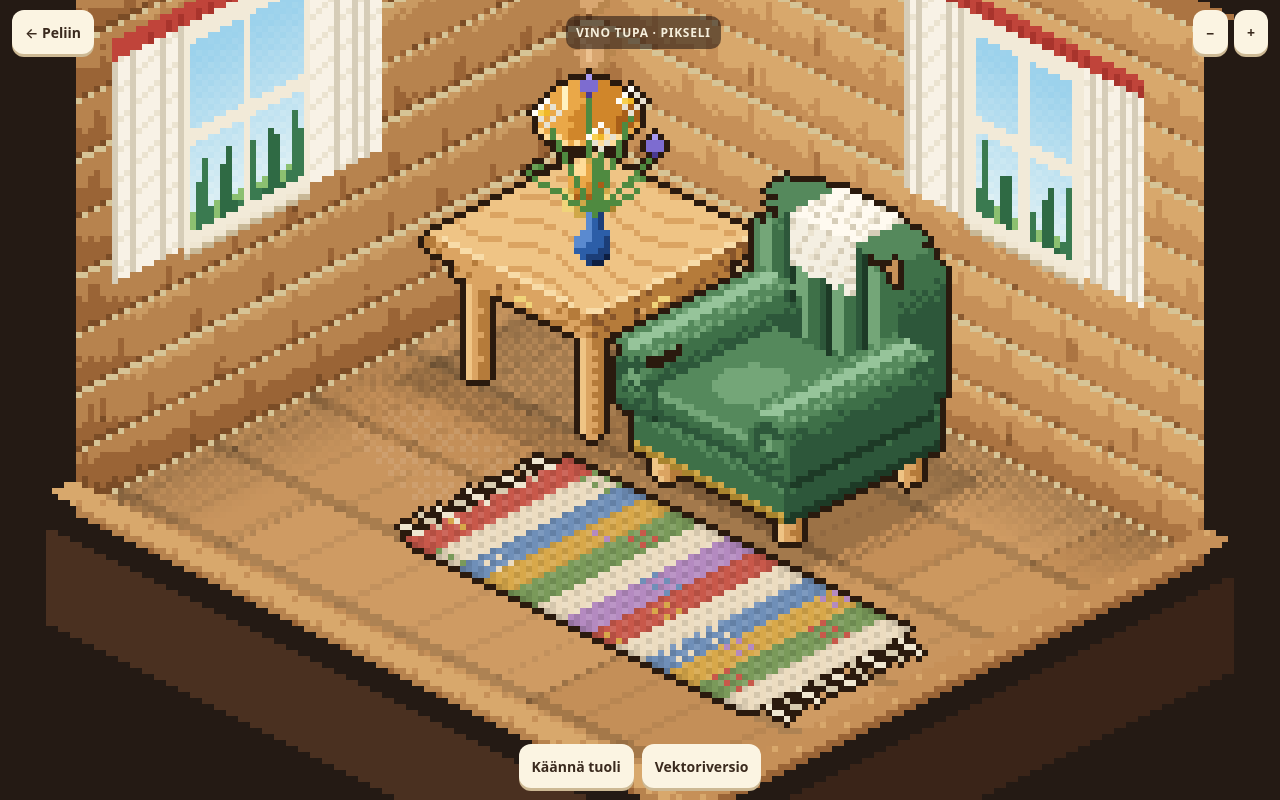
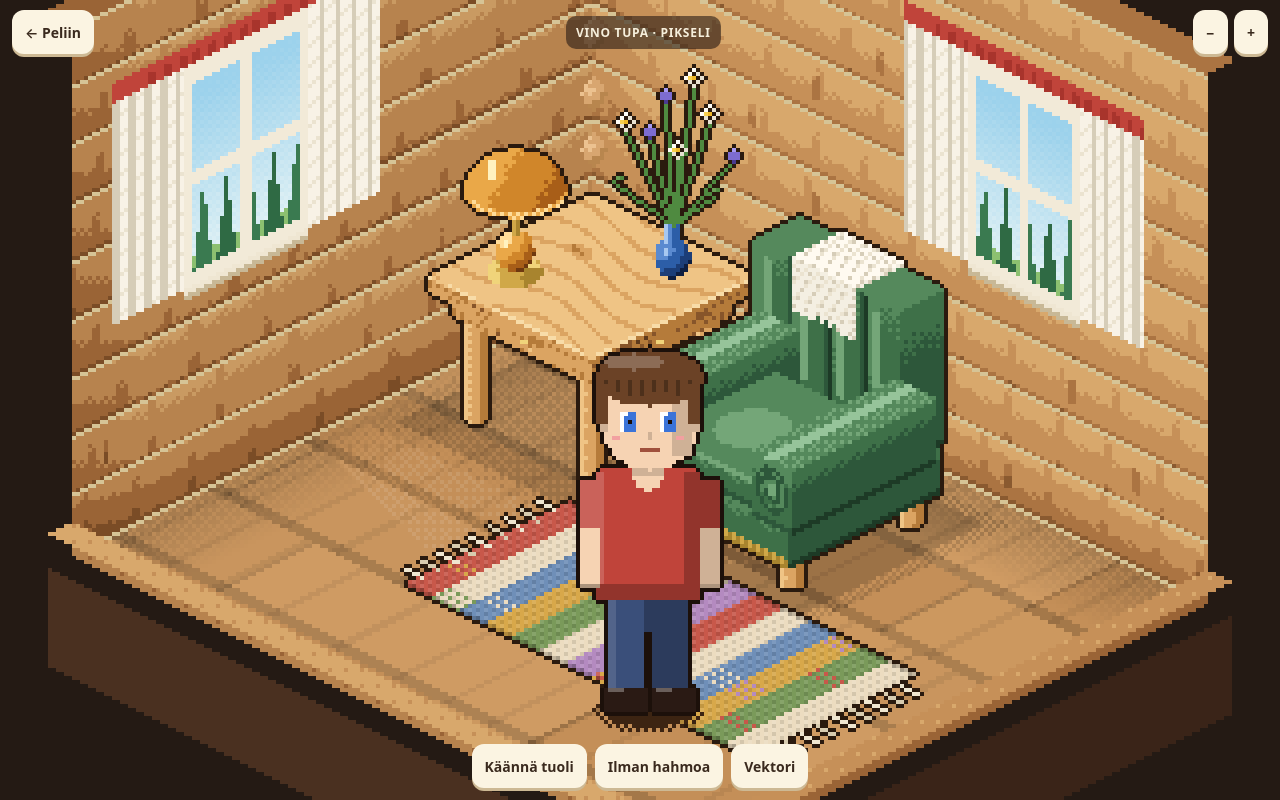
Before and after one commit to onkojewellery-arch/mokki, a plain HTML site: page kokeilu-tupa-pikseli.html in a window 1280 px wide. Drawn offline with Linux system fonts and the light colour scheme.

Commit message:
Vinon tuvan pikselikokeilu: pelin oma hahmo, kävely ja tarkempi mittakaava
Co-Authored-By: Claude Opus 5.5 <noreply@anthropic.com>

```diff
--- a/kokeilu-tupa-pikseli.html
+++ b/kokeilu-tupa-pikseli.html
@@ -10,26 +10,26 @@ canvas{position:fixed;inset:0;width:100%;height:100%;display:block;image-renderi
 .bar{position:fixed;left:0;right:0;display:flex;gap:8px;justify-content:space-between;align-items:center;padding:0 max(12px,env(safe-area-inset-right)) 0 max(12px,env(safe-area-inset-left));pointer-events:none}
 .top{top:calc(env(safe-area-inset-top) + 10px)}
 .bottom{bottom:calc(env(safe-area-inset-bottom) + 12px);justify-content:center}
-button{pointer-events:auto;font:inherit;font-size:14px;font-weight:600;color:#3a2a1e;background:#fbf4e2;border:0;border-radius:12px;padding:10px 13px;box-shadow:0 3px 0 #cdb994;min-height:44px}
+button{pointer-events:auto;white-space:nowrap;font:inherit;font-size:14px;font-weight:600;color:#3a2a1e;background:#fbf4e2;border:0;border-radius:12px;padding:10px 13px;box-shadow:0 3px 0 #cdb994;min-height:44px}
 .title{color:#f6efdc;font-size:12px;font-weight:700;letter-spacing:.06em;background:rgba(40,28,20,.6);padding:8px 10px;border-radius:10px}
 </style>
 </head>
 <body>
 <canvas id="c"></canvas>
 <div class="bar top"><button id="back">← Peliin</button><span class="title">VINO TUPA · PIKSELI</span><span style="display:flex;gap:6px"><button id="zo">−</button><button id="zi">+</button></span></div>
-<div class="bar bottom"><button id="kaanna">Käännä tuoli</button><button id="vekt">Vektoriversio</button></div>
+<div class="bar bottom"><button id="kaanna">Käännä tuoli</button><button id="hahmo">Ilman hahmoa</button><button id="vekt">Vektori</button></div>
 <script>
 /* ===================================================================
-   MÖKKI – vino tupa, pikselikokeilu (v0.74)
+   MÖKKI – vino tupa, pikselikokeilu (v0.75: hahmo ja tarkempi mittakaava)
    Vain kuvakulma muuttuu: grafiikka on alkuperäisen pelin kaltaista pikseligrafiikkaa.
    Kaikki piirretään pikselipuskureihin ilman reunanpehmennystä: monikulmiot rivi kerrallaan,
    pinnat pikselikohtaisilla materiaalivarjostimilla (rasterointi Bayer 4×4), ja jokainen esine
    saa yhden pikselin tumman ääriviivan vain ulkoreunaansa kuten pelissä (outlined).
    Taidepikselit skaalataan näytölle kokonaislukukertoimella.
    =================================================================== */
-const TW=32,TH=16,ZH=36;          /* ruutu 64 × 32 taidepikseliä, korkeusyksikkö 36 px (sama tarkkuus kuin tuvan HD-grafiikassa) */
+const TW=48,TH=24,ZH=54;          /* v0.75: ruutu 96 × 48 taidepikseliä, korkeusyksikkö 54 px: pelin tuvan HD-hahmo (48 × 100) sopii mittakaavaan sellaisenaan */
 const RW=3.2,RD=2.7,WALL_H=2.45;  /* kompakti huone */
-const AW=268,AH=250,OX=AW/2-((RW-RD)*TW)/2,OY=WALL_H*ZH+18;  /* taidekankaan koko ja origo */
+const AW=Math.ceil((RW+RD)*TW+40),AH=Math.ceil(WALL_H*ZH+(RW+RD)*TH+70),OX=AW/2-((RW-RD)*TW)/2,OY=WALL_H*ZH+22;  /* taidekankaan koko ja origo */
 const OUTLINE=[42,26,14];
 const cv=document.getElementById('c'),ctx=cv.getContext('2d');
 let K=3,panX=0,panY=0;
@@ -115,7 +115,7 @@ function drawDomePx(B,s,o,ox,oy){const [lx,ly]=rotP(s.x,s.y,o.fw,o.fd,o.r);const
   for(let y=Math.floor(c[1]-hh-1);y<=Math.ceil(c[1]+ry);y++)for(let x=Math.floor(c[0]-rx);x<=Math.ceil(c[0]+rx);x++){const nx=(x+.5-c[0])/rx;if(Math.abs(nx)>1)continue;const top=c[1]-Math.sqrt(1-nx*nx)*hh,bot=c[1]+Math.sqrt(1-nx*nx)*ry,yy=y+.5;if(yy<top||yy>bot)continue;
     const ny=(yy-c[1])/hh;let t=.42-nx*.22-ny*.1;if(yy>c[1]+Math.sqrt(1-nx*nx)*ry-1.5)t=.7;if(Math.abs(nx+.45)<.08&&ny<-.25&&ny>-.8)t=.95;setp(B,x-ox,y-oy,ramp(R,t,x,y));}}
 function drawFlowersPx(B,s,o,ox,oy){const [lx,ly]=rotP(s.x,s.y,o.fw,o.fd,o.r);const b=P(lx,ly,s.z);const bx=b[0]-ox,by=b[1]-oy;const G=C('#4f8a40'),Gl=C('#6aa055');
-  const F=[[-8,-17,'w'],[-1,-22,'b'],[6,-19,'w'],[10,-12,'b'],[1,-13,'w'],[-10,-8,'l'],[7,-6,'l']];
+  const F=[[-12,-26,'w'],[-2,-33,'b'],[9,-28,'w'],[15,-18,'b'],[1,-19,'w'],[-14,-12,'l'],[10,-9,'l'],[-6,-24,'b'],[5,-37,'w']];
   for(const [dx,dy] of F)line(B,bx,by,bx+dx,by+dy+2,G);
   for(const [dx,dy,k] of F){const X=bx+dx,Y=by+dy;if(k==='w'){for(const [a,c2] of [[-2,0],[2,0],[0,-2],[0,2],[-1,-1],[1,-1],[-1,1],[1,1]])setp(B,X+a,Y+c2,C(a+c2<0?'#fffdf6':'#e8e2d2'));setp(B,X,Y,C('#f0b828'));setp(B,X-1,Y,C('#f8d050'));}
     else if(k==='b'){for(const [a,c2] of [[0,-1],[-1,0],[0,0],[1,0],[-1,1],[0,1],[1,1]])setp(B,X+a,Y+c2,C(c2<0?'#a89af0':'#7d6cd0'));setp(B,X,Y+2,C('#4a3a90'));}
@@ -131,10 +131,10 @@ const leg=(x,y,h)=>({t:'cyl',x,y,z:0,r:.045,h,pal:PALW.slice(1,5)});
 const DEFS={
   nojatuoli:{fw:1,fd:1,h:1.08,parts:()=>[leg(.18,.2,.16),leg(.82,.2,.16),leg(.18,.82,.16),leg(.82,.82,.16),
     {t:'box',x:.1,y:.12,z:.14,w:.8,d:.8,h:.22,mat:M_velvet({braid:1})},
-    {t:'box',x:.12,y:.08,z:.34,w:.76,d:.24,h:.72,mat:M_velvet({channels:1}),cut:(u,v,f)=>f==='top'?((u<.1||u>.9)&&(v<.25||v>.75)):(v>.94&&(u<.2||u>.8))||(v>.86&&(u<.08||u>.92))},
+    {t:'box',x:.12,y:.08,z:.34,w:.76,d:.24,h:.72,mat:M_velvet({channels:1})},
     {t:'box',x:.22,y:.3,z:.34,w:.56,d:.62,h:.14,mat:M_velvet({cushion:1})},
-    {t:'box',x:.04,y:.2,z:.34,w:.21,d:.76,h:.3,mat:M_velvet({scroll:1}),cut:(u,v,f)=>f!=='top'&&v>.82&&(u<.18||u>.82)},
-    {t:'box',x:.75,y:.2,z:.34,w:.21,d:.76,h:.3,mat:M_velvet({scroll:1}),cut:(u,v,f)=>f!=='top'&&v>.82&&(u<.18||u>.82)},
+    {t:'box',x:.04,y:.2,z:.34,w:.21,d:.76,h:.3,mat:M_velvet({scroll:1})},
+    {t:'box',x:.75,y:.2,z:.34,w:.21,d:.76,h:.3,mat:M_velvet({scroll:1})},
     {t:'box',x:.34,y:.08,z:1.06,w:.32,d:.26,h:.025,mat:M_lace()},
     {t:'box',x:.34,y:.32,z:.84,w:.32,d:.025,h:.24,mat:M_lace()}]},
   sivupoyta:{fw:1,fd:1,h:.66,top:.66,parts:()=>[leg(.2,.2,.58),leg(.8,.2,.58),leg(.2,.8,.58),leg(.8,.8,.58),
@@ -203,27 +203,66 @@ function renderRoom(objs){const B=Buf(AW,AH);
   fillPoly(B,[P(RW+.13,RD+.13,0),P(RW+.13,0,0),P(RW+.13,0,-.45),P(RW+.13,RD+.13,-.45)],()=>C('#3a2418'));
   return B;}
 
-/* ---------- koostaminen ---------- */
-const ST={objs:[{t:'sivupoyta',x:.12,y:.12,r:0,deco:[{t:'lamppu',ox:.34,oy:.36},{t:'maljakko',ox:.67,oy:.66}]},{t:'nojatuoli',x:1.18,y:.14,r:0},{t:'matto',x:.9,y:1.05,r:0}]};
+/* ---------- koostaminen (v0.75): tausta ja esineet välimuistiin, hahmo piirretään joka ruutuun ---------- */
+const ST={objs:[{t:'sivupoyta',x:.12,y:.12,r:0,deco:[{t:'lamppu',ox:.3,oy:.7},{t:'maljakko',ox:.72,oy:.3}]},{t:'nojatuoli',x:1.18,y:.14,r:0},{t:'matto',x:.9,y:1.05,r:0}]};
 function behind(A,B){if(A.x+A.w<=B.x+1e-6)return true;if(B.x+B.w<=A.x+1e-6)return false;if(A.y+A.d<=B.y+1e-6)return true;if(B.y+B.d<=A.y+1e-6)return false;return (A.x+A.w/2+A.y+A.d/2)<(B.x+B.w/2+B.y+B.d/2);}
-let ART=null;
-function compose(){const room=renderRoom(ST.objs),out=room;const L=ST.objs.map(o=>{const R=renderObj(o);return {o,R,x:o.x,y:o.y,w:R.w,d:R.d,rug:DEFS[o.t].rug};});
-  const order=L.filter(i=>i.rug).concat((()=>{const left=L.filter(i=>!i.rug),res=[];while(left.length){let pk=0;for(let i=0;i<left.length;i++)if(!left.some((B,j)=>j!==i&&behind(B,left[i]))){pk=i;break;}res.push(left.splice(pk,1)[0]);}return res;})());
-  for(const I of order){const [px,py]=P(I.x,I.y,0),bx=Math.round(px)+I.R.ox-Math.round(P(0,0,0)[0]),by=Math.round(py)+I.R.oy-Math.round(P(0,0,0)[1]);
-    const S=I.R.B;for(let y=0;y<S.h;y++)for(let x=0;x<S.w;x++){const i=(y*S.w+x)*4;if(S.d[i+3])setp(out,bx+x,by+y,[S.d[i],S.d[i+1],S.d[i+2]]);}}
-  ART=document.createElement('canvas');ART.width=AW;ART.height=AH;const id=new ImageData(out.d,AW,AH);ART.getContext('2d').putImageData(id,0,0);draw();}
-function draw(){const W=cv.width,H=cv.height;ctx.imageSmoothingEnabled=false;ctx.fillStyle='#241a14';ctx.fillRect(0,0,W,H);const x=Math.round(W/2-AW*K/2+panX),y=Math.round(H/2-AH*K/2+panY-H*.04);ctx.drawImage(ART,x,y,AW*K,AH*K);}
-function resize(){const dpr=window.devicePixelRatio||1;cv.width=Math.round(innerWidth*dpr);cv.height=Math.round(innerHeight*dpr);K=Math.max(1,Math.floor(cv.width/((RW+RD)*TW+24)));draw2();}
+function sortInst(L){const left=L.slice(),res=[];while(left.length){let pk=0;for(let i=0;i<left.length;i++)if(!left.some((B,j)=>j!==i&&behind(B,left[i]))){pk=i;break;}res.push(left.splice(pk,1)[0]);}return res;}
+function toCanvas(B){const c=document.createElement('canvas');c.width=B.w;c.height=B.h;c.getContext('2d').putImageData(new ImageData(B.d,B.w,B.h),0,0);return c;}
+let ART=null,ACTX=null,BG=null,OBJS=[];
+function compose(){BG=toCanvas(renderRoom(ST.objs));OBJS=ST.objs.map(o=>{const R=renderObj(o),[px,py]=P(o.x,o.y,0),o0=P(0,0,0);return {o,c:toCanvas(R.B),bx:Math.round(px)+R.ox-Math.round(o0[0]),by:Math.round(py)+R.oy-Math.round(o0[1]),x:o.x,y:o.y,w:R.w,d:R.d,rug:DEFS[o.t].rug};});
+  if(!ART){ART=document.createElement('canvas');ART.width=AW;ART.height=AH;ACTX=ART.getContext('2d');}}
+
+/* ---------- pelaajahahmo: pelin oma tuvan HD-hahmo, haetaan pelin koodista ----------
+   index.html:stä otetaan värit (HAIR_COLORS, SKINS, EYES, TOPS, PANTS, GLASS_C) ja HDM-moduuli, jonka player(look) piirtää hahmon
+   samoilla pikseleillä kuin tuvassa (48 × 100 HD-pikseliä). Ulkonäkö luetaan pelaajan tallennuksesta. */
+let HAHMO=null,FOOT=96;
+async function loadHahmo(){try{const src=await (await fetch('index.html',{cache:'no-store'})).text();
+  const a=src.indexOf('const HAIR_STYLES='),b=src.indexOf('\n',src.indexOf('const PANTS='));const h0=src.indexOf('const HDM=(function(){'),h1=src.indexOf('})();',h0)+5;
+  const code=src.slice(a,b)+'\n'+src.slice(h0,h1)+'\nreturn {HDM,TOPS};';const M=new Function(code)();
+  let look={hair:0,hairC:0,skin:0,eye:0,glasses:0,top:0,pants:0,shoes:0};try{const s=JSON.parse(localStorage.getItem('mokki-v01')||'null');if(s&&s.look)look=Object.assign(look,s.look);}catch(_){}
+  HAHMO=M.HDM.player(look);const c=HAHMO.down[0],d=c.getContext('2d').getImageData(0,0,c.width,c.height).data;for(let y=c.height-1;y>=0;y--){let f=false;for(let x=0;x<c.width;x++)if(d[(y*c.width+x)*4+3]>0){f=true;break;}if(f){FOOT=y;break;}}
+  return true;}catch(e){console.warn('hahmo',e);return false;}}
+const PL={x:2.3,y:2.0,path:[],dir:'down',walk:0,frame:0};
+const SPEED=2.2;
+function plDirFrom(dx,dy){const sx=dx-dy,sy=(dx+dy)/2;if(Math.abs(sx)>Math.abs(sy)*1.2)return sx>0?'right':'left';return sy>0?'down':'up';}
+/* varjo hahmon alle: rasteroitu soikio, ei pehmeää hohtoa */
+const PSH=(()=>{const B=Buf(30,12);for(let y=0;y<12;y++)for(let x=0;x<30;x++){const nx=(x+.5-15)/14,ny=(y+.5-6)/5.2,d=nx*nx+ny*ny;if(d<1&&(d<.55||dith(x,y)<.5))setp(B,x,y,[60,36,18]);}return toCanvas(B);})();
+
+/* ---------- kulkukelpoisuus ja reitinhaku 0,25 ruudun ruudukossa ---------- */
+const CS=.25,GW=Math.round(RW/CS),GD=Math.round(RD/CS);
+function blocked(gx,gy){const x=(gx+.5)*CS,y=(gy+.5)*CS;if(x<.22||y<.22||x>RW-.15||y>RD-.15)return true;for(const o of ST.objs){const D=DEFS[o.t];if(D.rug)continue;const [w,d]=o.r%2?[D.fd,D.fw]:[D.fw,D.fd];if(x>o.x-.14&&x<o.x+w+.14&&y>o.y-.14&&y<o.y+d+.14)return true;}return false;}
+function findPath(sx,sy,tx,ty){const s=[Math.floor(sx/CS),Math.floor(sy/CS)],t=[Math.floor(tx/CS),Math.floor(ty/CS)];if(t[0]<0||t[1]<0||t[0]>=GW||t[1]>=GD||blocked(t[0],t[1]))return null;
+  const K2=(a,b)=>a+','+b,open=[s],came={},gs={[K2(...s)]:0};let it=0;
+  while(open.length&&it++<3000){open.sort((a,b)=>(gs[K2(...a)]+Math.hypot(a[0]-t[0],a[1]-t[1]))-(gs[K2(...b)]+Math.hypot(b[0]-t[0],b[1]-t[1])));const c=open.shift();
+    if(c[0]===t[0]&&c[1]===t[1]){const p=[];let k=K2(...c);while(came[k]){const [a,b]=k.split(',').map(Number);p.unshift([(a+.5)*CS,(b+.5)*CS]);k=came[k];}if(p.length)p[p.length-1]=[tx,ty];return p;}
+    for(const [dx,dy] of [[1,0],[-1,0],[0,1],[0,-1],[1,1],[1,-1],[-1,1],[-1,-1]]){const n=[c[0]+dx,c[1]+dy];if(n[0]<0||n[1]<0||n[0]>=GW||n[1]>=GD||blocked(...n))continue;if(dx&&dy&&(blocked(c[0]+dx,c[1])||blocked(c[0],c[1]+dy)))continue;
+      const ng=gs[K2(...c)]+(dx&&dy?1.414:1);if(gs[K2(...n)]==null||ng<gs[K2(...n)]){gs[K2(...n)]=ng;came[K2(...n)]=K2(...c);if(!open.some(q=>q[0]===n[0]&&q[1]===n[1]))open.push(n);}}}return null;}
+
+/* ---------- ruudun piirto ---------- */
+function step(dt){if(PL.path.length){const [tx,ty]=PL.path[0],dx=tx-PL.x,dy=ty-PL.y,dd=Math.hypot(dx,dy),s=SPEED*dt;if(dd>.001)PL.dir=plDirFrom(dx,dy);PL.walk+=dt;
+    if(dd<=s){PL.x=tx;PL.y=ty;PL.path.shift();}else{PL.x+=dx/dd*s;PL.y+=dy/dd*s;}}else PL.walk=0;}
+function paintArt(){const g=ACTX;g.imageSmoothingEnabled=false;g.clearRect(0,0,AW,AH);g.drawImage(BG,0,0);
+  for(const I of OBJS)if(I.rug)g.drawImage(I.c,I.bx,I.by);
+  const solids=OBJS.filter(i=>!i.rug),P0=HAHMO&&SHOW_PL?{pl:true,x:PL.x-.18,y:PL.y-.18,w:.36,d:.36}:null;
+  for(const I of sortInst(P0?solids.concat([P0]):solids)){if(I.pl){const [fx,fy]=P(PL.x,PL.y,0),fi=PL.path.length?[1,0,2,0][Math.floor(PL.walk*7)%4]:0,c=HAHMO[PL.dir][fi];
+      g.drawImage(PSH,Math.round(fx)-15,Math.round(fy)-6);g.drawImage(c,Math.round(fx-c.width/2),Math.round(fy-FOOT));continue;}g.drawImage(I.c,I.bx,I.by);}}
+function draw(){const W=cv.width,H=cv.height;ctx.imageSmoothingEnabled=false;ctx.fillStyle='#241a14';ctx.fillRect(0,0,W,H);paintArt();DX=Math.round(W/2-AW*K/2+panX);DY=Math.round(H/2-AH*K/2+panY-H*.04);ctx.drawImage(ART,DX,DY,AW*K,AH*K);}
+let DX=0,DY=0,SHOW_PL=true,lastT=0;
+function frame(t){const dt=Math.min(.05,(t-lastT)/1000||0);lastT=t;step(dt);if(ART)draw();requestAnimationFrame(frame);}
+function resize(){const dpr=window.devicePixelRatio||1;cv.width=Math.round(innerWidth*dpr);cv.height=Math.round(innerHeight*dpr);K=Math.max(1,Math.floor(cv.width/((RW+RD)*TW+24)));}
 function draw2(){if(ART)draw();}
 addEventListener('resize',resize);
-document.getElementById('zi').onclick=()=>{K=Math.min(K+1,10);draw2();};document.getElementById('zo').onclick=()=>{K=Math.max(1,K-1);draw2();};
+document.getElementById('zi').onclick=()=>{K=Math.min(K+1,10);};document.getElementById('zo').onclick=()=>{K=Math.max(1,K-1);};
 document.getElementById('back').onclick=()=>{location.href='./';};document.getElementById('vekt').onclick=()=>{location.href='kokeilu-tupa.html';};
 document.getElementById('kaanna').onclick=()=>{const c=ST.objs.find(o=>o.t==='nojatuoli');c.r=(c.r+1)%4;compose();};
-let drag=null;cv.addEventListener('pointerdown',e=>{drag={x:e.clientX,y:e.clientY,px:panX,py:panY};cv.setPointerCapture(e.pointerId);});
-cv.addEventListener('pointermove',e=>{if(!drag)return;const dpr=window.devicePixelRatio||1;panX=drag.px+(e.clientX-drag.x)*dpr;panY=drag.py+(e.clientY-drag.y)*dpr;draw2();});
-cv.addEventListener('pointerup',()=>drag=null);
-resize();compose();
-window.PIKSELI={ST,compose,get art(){return ART;},get K(){return K;},set K(v){K=v;draw2();},setPan:(x,y)=>{panX=x;panY=y;draw2();}};
+document.getElementById('hahmo').onclick=e=>{SHOW_PL=!SHOW_PL;e.target.textContent=SHOW_PL?'Ilman hahmoa':'Hahmon kanssa';};
+/* napautus kävelee, veto panoroi */
+let drag=null;cv.addEventListener('pointerdown',e=>{drag={x:e.clientX,y:e.clientY,px:panX,py:panY,moved:false};cv.setPointerCapture(e.pointerId);});
+cv.addEventListener('pointermove',e=>{if(!drag)return;const dpr=window.devicePixelRatio||1;if(Math.hypot(e.clientX-drag.x,e.clientY-drag.y)>8)drag.moved=true;if(drag.moved){panX=drag.px+(e.clientX-drag.x)*dpr;panY=drag.py+(e.clientY-drag.y)*dpr;}});
+cv.addEventListener('pointerup',e=>{if(drag&&!drag.moved)tapAt(e.clientX,e.clientY);drag=null;});
+function tapAt(cx,cy){const dpr=window.devicePixelRatio||1,ax=(cx*dpr-DX)/K,ay=(cy*dpr-DY)/K,[wx,wy]=unP(ax,ay);if(!HAHMO||!SHOW_PL)return;const p=findPath(PL.x,PL.y,wx,wy);if(p)PL.path=p;}
+resize();compose();requestAnimationFrame(frame);loadHahmo();
+window.PIKSELI={ST,compose,PL,step,draw,tapAt,findPath,get art(){return ART;},get K(){return K;},set K(v){K=v;},setPan:(x,y)=>{panX=x;panY=y;},get hahmo(){return HAHMO;},get foot(){return FOOT;},toScreen:(x,y)=>{const p=P(x,y,0),dpr=window.devicePixelRatio||1;return [(DX+p[0]*K)/dpr,(DY+p[1]*K)/dpr];}};
 </script>
 </body>
 </html>
```
